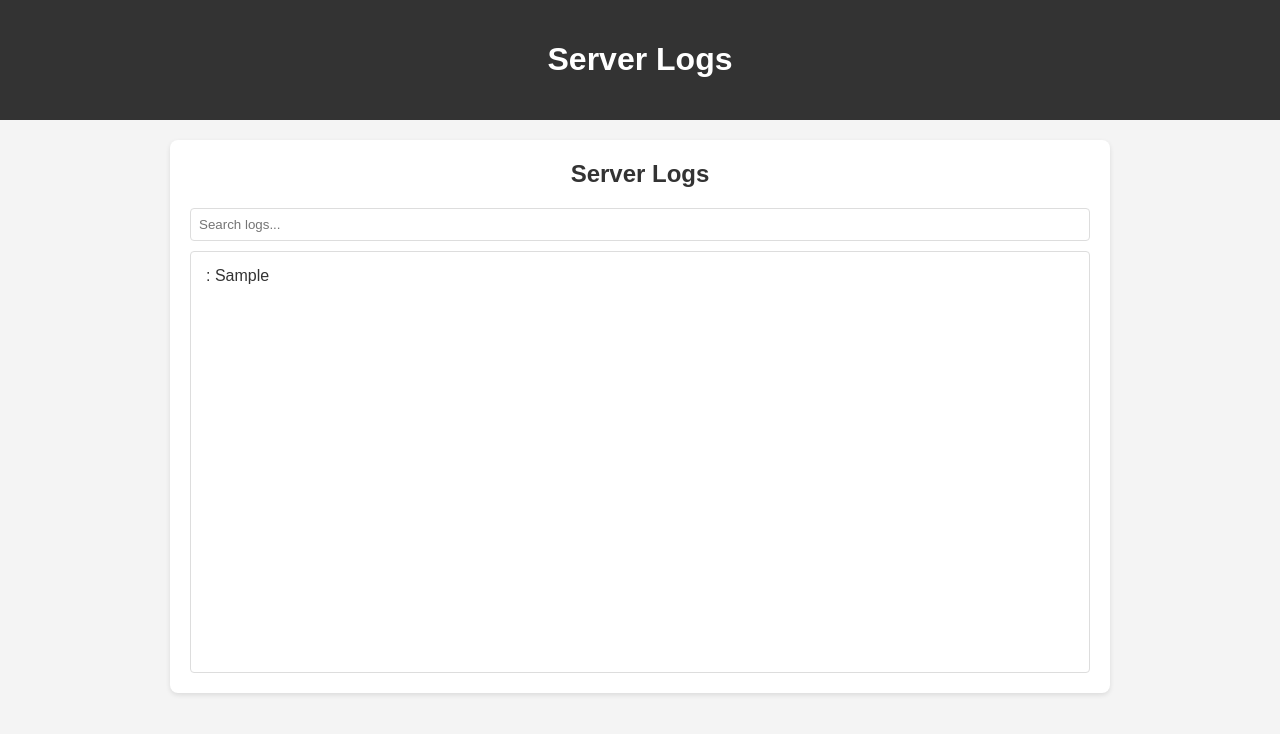
After one commit to JeffreyWangDev/autoDeploy, a FastAPI app: template templates/logs.html in a window 1280 px wide. The commit adds this page. Shown: the top 734 px of the page. Run offline with FastAPI, Linux system fonts and the light colour scheme; the template is opened without the code that fills it: most values are stand-ins (such as "Sample title", 1, 10 or a date in 2020); parts of the project's set-up code (start-up, migrations or seed data) failed here and were passed over.

Commit message:
added logs and removed useless stuff

```diff
--- a/main.py
+++ b/main.py
@@ -2,7 +2,6 @@
 import sqlite3
 import uvicorn
 from fastapi import FastAPI, HTTPException, Depends, Request
-from fastapi.security import HTTPBasicCredentials
 from fastapi.responses import HTMLResponse, RedirectResponse, JSONResponse
 from fastapi.templating import Jinja2Templates
 from starlette.status import HTTP_401_UNAUTHORIZED
@@ -18,6 +17,8 @@ import requests
 from fastapi.exceptions import HTTPException
 from fastapi import FastAPI
 from backend import *
+
+
 create_database_table()
 
 app = FastAPI()
@@ -113,6 +114,7 @@ async def github_callback(request: Request, code: str):
 
 @app.get("/", response_class=HTMLResponse)
 async def read_root(request: Request):
+    update_all_status()
     conn = sqlite3.connect("server_deployments.db")
     cursor = conn.cursor()
     cursor.execute("SELECT * FROM deployments")
@@ -143,7 +145,6 @@ async def deploy_server(request: Request, current_user: str = Depends(get_curren
     else:
         raise HTTPException(status_code=403, detail="You are not authorized to deploy servers")
 
-
 @app.post("/remove/{name}", response_class=RedirectResponse)
 async def remove_server_route(name: str, request: Request, current_user: str = Depends(get_current_user)):
     cheek_user(request)
@@ -152,7 +153,6 @@ async def remove_server_route(name: str, request: Request, current_user: str = D
     else:
         raise HTTPException(status_code=500, detail=f"Failed to remove server '{name}'.")
 
-
 @app.post("/stop/{name}", response_class=RedirectResponse)
 async def stop_server_route(name: str,  request: Request, current_user: str = Depends(get_current_user)):
     cheek_user(request)
@@ -160,7 +160,6 @@ async def stop_server_route(name: str,  request: Request, current_user: str = De
         return RedirectResponse(url="/", status_code=303)
     else:
         raise HTTPException(status_code=500, detail=f"Failed to stop server '{name}'.")
-
 
 @app.post("/start/{name}", response_class=RedirectResponse)
 async def start_server_route(name: str, request: Request, current_user: str = Depends(get_current_user)):
@@ -179,7 +178,7 @@ async def logout(request: Request):
 @app.post("/repull_rerun/{name}", response_class=JSONResponse)
 async def repull_rerun_server(name: str, request: Request, current_user: str = Depends(get_current_user)):
     cheek_user(request)
-    conn = sqlite3.connect("server_deployments.db")  # Replace with your DB path if needed
+    conn = sqlite3.connect("server_deployments.db")
     cursor = conn.cursor()
     cursor.execute("SELECT image_link, extra_flags, port FROM deployments WHERE name=?", (name,))
     deployment = cursor.fetchone()
@@ -194,6 +193,21 @@ async def repull_rerun_server(name: str, request: Request, current_user: str = D
     else:
         raise HTTPException(status_code=404, detail=f"Server '{name}' not found.")
 
+@app.get("/logs", response_class=HTMLResponse)
+async def get_server_logs(request: Request):
+    cheek_user(request)
+    try:
+        with open("server_logs.txt", "r") as f:
+            logs = f.readlines()
+        return templates.TemplateResponse("logs.html", {"request": request, "logs": logs})
+    except FileNotFoundError:
+        return HTMLResponse("<h1>No logs found.</h1>")
+
+@app.get("/container_logs", response_class=JSONResponse)
+def container_logs(name: str, request: Request):
+    cheek_user(request)
+    logs = get_container_logs(name)
+    return JSONResponse({"logs": logs})
 
 if __name__ == "__main__":
     uvicorn.run(app, host="0.0.0.0", port=8000)
--- /dev/null
+++ b/requirements.txt
@@ -0,0 +1,5 @@
+starlette==0.41.2
+fastapi==0.115.4
+docker==7.1.0
+fastapi-cli==0.0.5
+requests==2.32.3
--- /dev/null
+++ b/templates/logs.html
@@ -0,0 +1,149 @@
+<!DOCTYPE html>
+<html>
+<head>
+  <title>Server Logs</title>
+  <style>
+    body {
+      font-family: sans-serif;
+      margin: 0;
+      padding: 0;
+      background-color: #f4f4f4;
+      color: #333;
+    }
+
+    header {
+      background-color: #333;
+      color: #fff;
+      padding: 20px;
+      text-align: center;
+    }
+
+    main {
+      padding: 20px;
+      max-width: 900px;
+      margin: 20px auto;
+      background-color: #fff;
+      border-radius: 8px;
+      box-shadow: 0 2px 5px rgba(0, 0, 0, 0.1);
+    }
+
+    h2 {
+      margin-top: 0;
+      text-align: center;
+    }
+
+    .logs-container {
+      height: 400px;
+      overflow-y: auto;
+      border: 1px solid #ddd;
+      border-radius: 4px;
+      padding: 10px;
+    }
+
+    .log-entry {
+      margin-bottom: 5px;
+      padding: 5px;
+      border-radius: 4px;
+    }
+
+    .log-level {
+      font-weight: bold;
+    }
+
+    .log-level.info {
+      color: #2196F3;
+    }
+
+    .log-level.warning {
+      color: #FFC107;
+    }
+
+    .log-level.error {
+      color: #f44336;
+    }
+
+    .search-bar {
+      margin-bottom: 10px;
+    }
+
+    .search-bar input {
+      width: 100%;
+      padding: 8px;
+      border: 1px solid #ddd;
+      border-radius: 4px;
+      box-sizing: border-box;
+    }
+  </style>
+</head>
+<body>
+    <header>
+      <h1>Server Logs</h1>
+    </header>
+
+    <main>
+      <h2>Server Logs</h2>
+      <div class="search-bar">
+        <input type="text" id="search-input" placeholder="Search logs...">
+      </div>
+      <div class="logs-container" id="logs-container">
+        {% for log_line in logs %}
+        <div class="log-entry" id="log-{{ log_line.strip() }}">
+          <span class="log-level" id="log-level"></span>: {{ log_line.strip() }}
+        </div>
+        {% endfor %}
+      </div>
+    </main>
+
+    <script>
+      const searchInput = document.getElementById("search-input");
+      const logsContainer = document.getElementById("logs-container");
+
+      searchInput.addEventListener("input", function() {
+        const searchTerm = this.value.toLowerCase();
+        const logEntries = logsContainer.querySelectorAll(".log-entry");
+
+        logEntries.forEach(entry => {
+          const message = entry.textContent.toLowerCase();
+          if (message.includes(searchTerm)) {
+            entry.style.display = "block";
+          } else {
+            entry.style.display = "none";
+          }
+        });
+      });
+
+      function showAllLogsAndJump(logId) {
+        const logEntries = logsContainer.querySelectorAll(".log-entry");
+        logEntries.forEach(entry => {
+          entry.style.display = "block";
+        });
+        const clickedLog = document.getElementById(logId);
+        clickedLog.scrollIntoView({ behavior: 'smooth' });
+      }
+
+      const logEntries = logsContainer.querySelectorAll(".log-entry");
+      logEntries.forEach(entry => {
+          const logLevelSpan = entry.querySelector("#log-level");
+          const regex = /.*(INFO|WARNING|ERROR|DEBUG)/;
+          const match = regex.exec(entry.textContent);
+          if (match) {
+              const logLevel = match[1];
+              logLevelSpan.textContent = logLevel;
+
+              if (logLevel === "INFO") {
+                  logLevelSpan.classList.add("info");
+              } else if (logLevel === "WARNING") {
+                  logLevelSpan.classList.add("warning");
+              } else if (logLevel === "ERROR") {
+                  logLevelSpan.classList.add("error");
+              }
+          }
+          entry.addEventListener("click", function() {
+            showAllLogsAndJump(this.id);
+        });
+      });
+    </script>
+
+
+  </body>
+  </html>
```
Also changed, not shown: backend.py (+82 -7 lines), templates/dashboard.html (deleted, +0 -66 lines), templates/index.html (+119 -0 lines).
